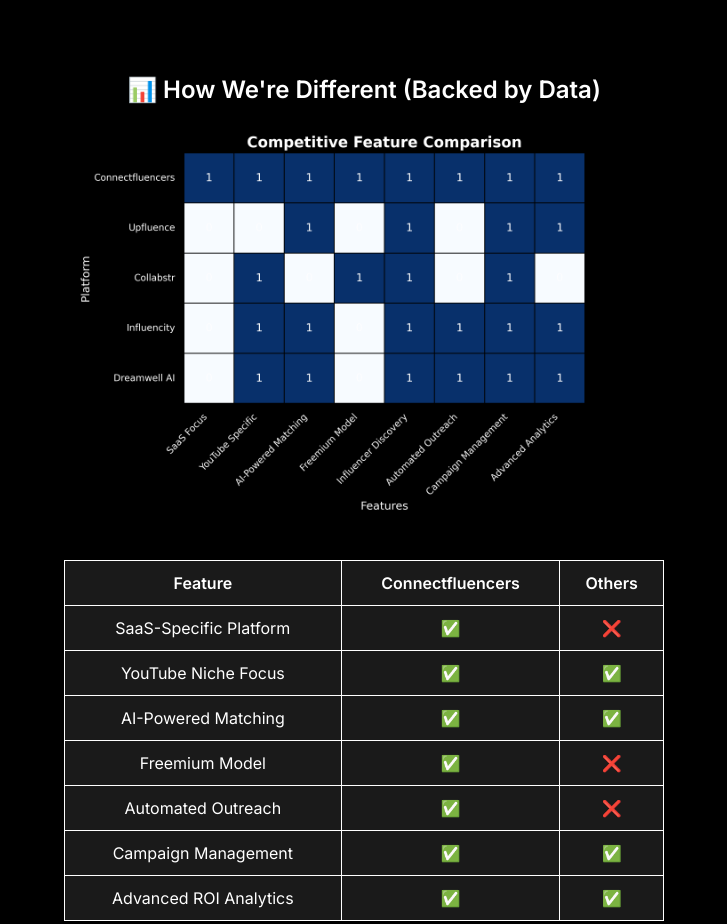
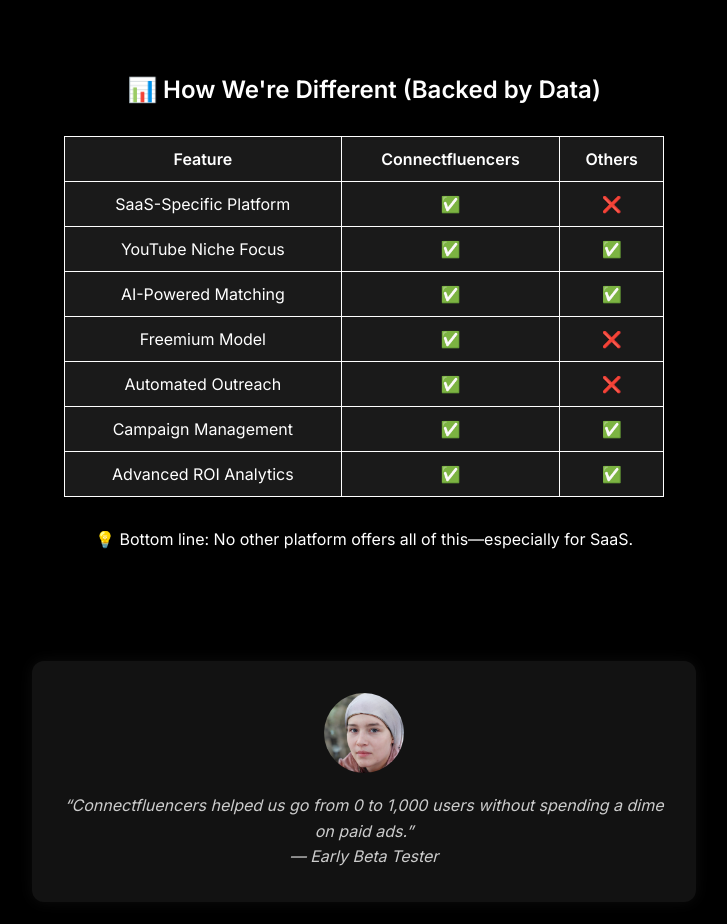
Before and after one commit to tazz-demos/connectfluencers, a plain HTML site: page index.html in a window 1280 px wide. Shown: the part 1680-2604 px from the top of the page, without its empty margins (276-1003 px from the left). Drawn offline with Linux system fonts and the light colour scheme.

Commit message:
fix issues

```diff
--- a/index.html
+++ b/index.html
@@ -201,11 +201,11 @@
 
     <section class="feature-comparison">
       <h2>📊 How We're Different (Backed by Data)</h2>
-      <img style="width: 100%; max-width: 800px; margin: 0 auto;"
+      <!-- <img style="width: 100%; max-width: 800px; margin: 0 auto;"
         class="comparison-heatmap"
         src="comparison-heatmap.png"
         alt="Comparison heatmap showing Connectfluencers offering all seven key influencer marketing features for SaaS, outperforming platforms like Upfluence and Collabstr"
-      />
+      /> -->
       <table>
         <thead>
           <tr>
```
